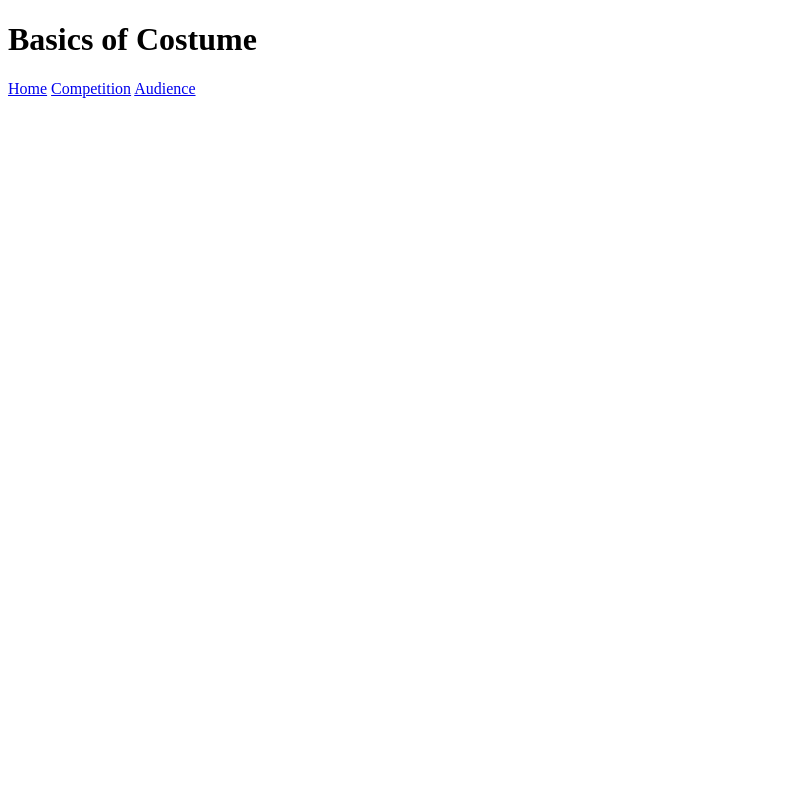
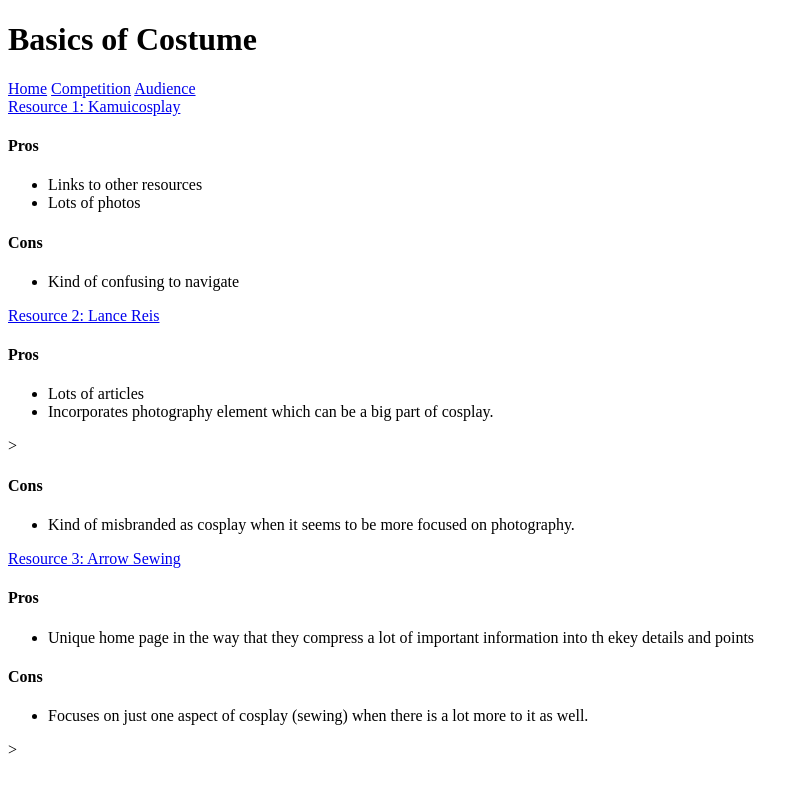
Before and after one commit to imaginaryteatime/se1400, a plain HTML site: page projects/milestone_1/competition.html in a window 1280 px wide. Shown: the whole page, without its empty margins (0-809 px from the left). Drawn offline with Linux system fonts and the light colour scheme.

Commit message:
edits 1/17

```diff
--- a/projects/milestone_1/competition.html
+++ b/projects/milestone_1/competition.html
@@ -15,6 +15,36 @@
             <a href="competition.html">Competition</a>
             <a href="audience.html">Audience</a>
         </nav>
-
+        <main>
+            <a href="https://www.kamuicosplay.com/startingwithcosplay/">Resource 1: Kamuicosplay</a>
+            <h4>Pros</h4>
+            <ul>
+                <li>Links to other resources</li>
+                <li>Lots of photos</li>
+            </ul>
+            <h4>Cons</h4>
+            <ul>
+                <li>Kind of confusing to navigate</li>
+            </ul>
+            <a href="https://www.lancereis.com/photography-tips-for-beginners/cosplay-tips-for-beginners">Resource 2: Lance Reis</a>
+            <h4>Pros</h4>
+            <ul>
+                <li>Lots of articles</li>
+                <li>Incorporates photography element which can be a big part of cosplay.</li>
+            </ul>>
+            <h4>Cons</h4>
+            <ul>
+                <li>Kind of misbranded as cosplay when it seems to be more focused on photography.</li>
+            </ul>
+            <a href="https://arrowsewing.com/blog/cosplay-101/?srsltid=AfmBOorpZE4MD-WTtruU1zWFUQC8hSVJsvu-fYLU3sGHl6j3a4yn0-HI">Resource 3: Arrow Sewing</a>
+            <h4>Pros</h4>
+            <ul>
+                <li>Unique home page in the way that they compress a lot of important information into th ekey details and points</li>
+            </ul>
+            <h4>Cons</h4>
+            <ul>
+                <li>Focuses on just one aspect of cosplay (sewing) when there is a lot more to it as well. </li>
+            </ul>>
+        </main>
     </body>
 </html>
```
Also changed, not shown: projects/milestone_1/audience.html (+10 -1 lines).
